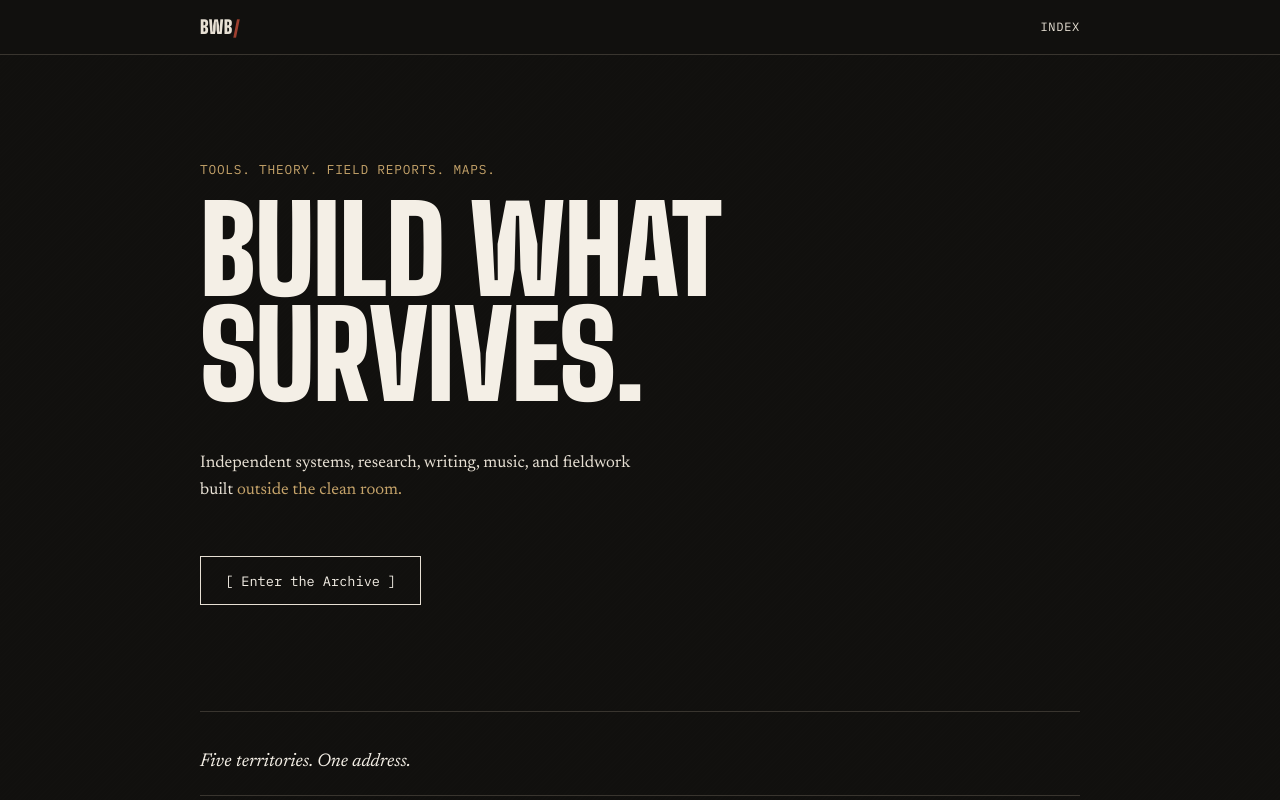
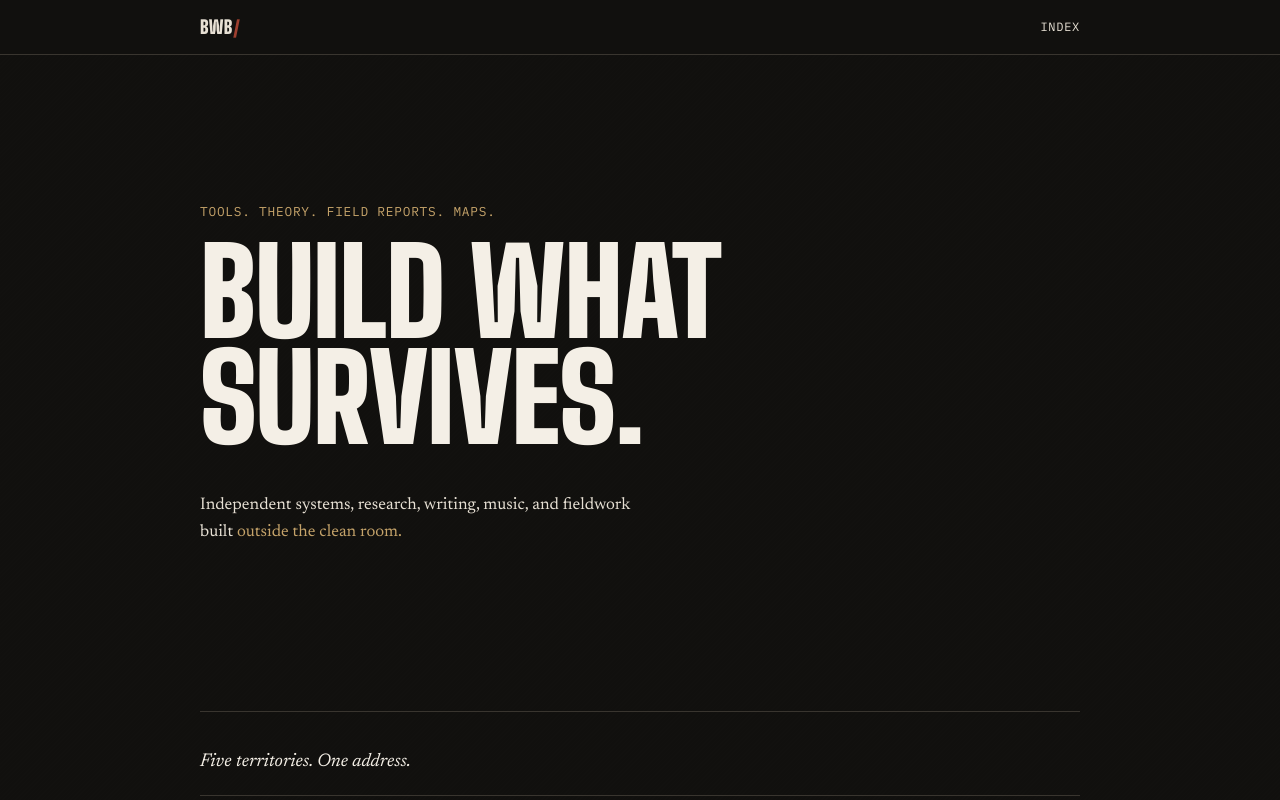
Before and after one commit to RyanrealAF/buildwhilebleeding, a React (Vite) app: page / in a window 1280 px wide. Shown: the top 800 px of the page. Built offline with nearby package versions, Linux system fonts and the light colour scheme.

Commit message:
Remove Enter the Archive CTA from landing page

```diff
--- a/src/App.tsx
+++ b/src/App.tsx
@@ -21,7 +21,6 @@ export default function App() {
           <p className="tag mono">Tools. Theory. Field reports. Maps.</p>
           <h1>Build what<br />survives.</h1>
           <p>Independent systems, research, writing, music, and fieldwork built <em>outside the clean room.</em></p>
-          <div className="cta"><a href="#archive">[ Enter the Archive ]</a></div>
         </section>
 
         <section className="index-intro">
```
